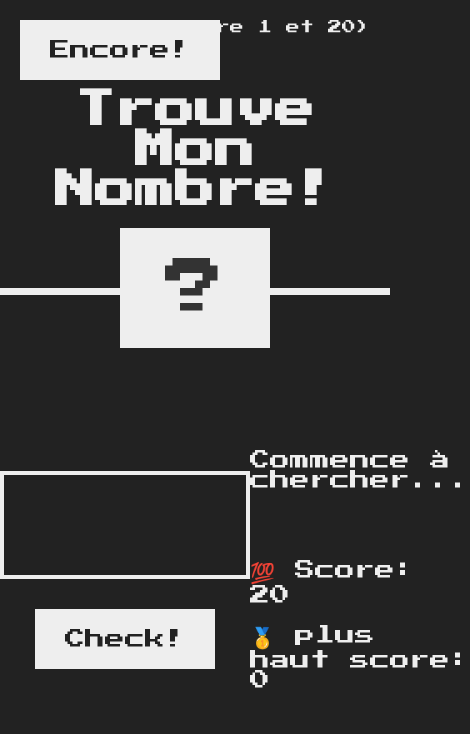
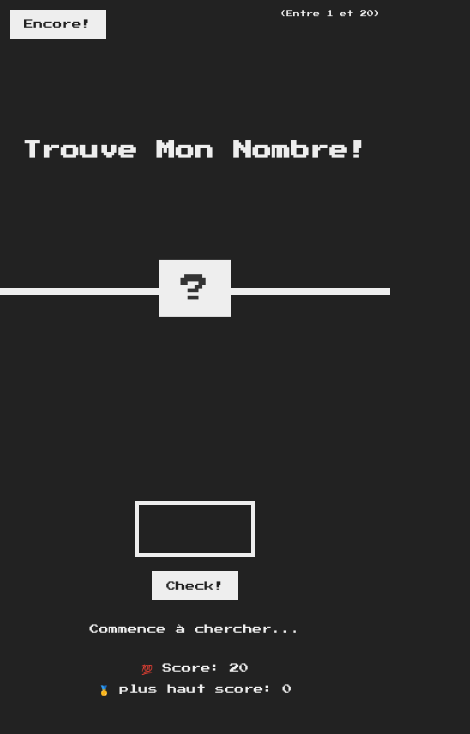
Before and after one commit to LucasMadranges/GuessMyNumber, a plain HTML site: page index.html in a window 390 px wide. Shown: the whole page, 470 px wide, since content can reach past the window. Drawn offline with Linux system fonts and the light colour scheme.

Commit message:
Responsive

```diff
--- a/index.html
+++ b/index.html
@@ -4,7 +4,9 @@
     <meta charset="UTF-8" />
     <meta name="viewport" content="width=device-width, initial-scale=1.0" />
     <meta http-equiv="X-UA-Compatible" content="ie=edge" />
-    <link rel="stylesheet" href="style.css" />
+    <link rel="stylesheet" href="style/style.css" />
+    <link rel="stylesheet" href="style/general.css" />
+    <link rel="stylesheet" href="style/mediaquery.css" />
     <title>Trouve Mon Nombre!</title>
   </head>
   <body>
--- /dev/null
+++ b/style/general.css
@@ -0,0 +1,18 @@
+@import url("https://fonts.googleapis.com/css?family=Press+Start+2P&display=swap");
+
+* {
+  margin: 0;
+  padding: 0;
+  box-sizing: border-box;
+}
+
+html {
+  font-size: 62.5%;
+}
+
+body {
+  font-family: "Press Start 2P", sans-serif;
+  color: #eee;
+  background-color: #222;
+  /* background-color: #60b347; */
+}
--- /dev/null
+++ b/style/mediaquery.css
@@ -0,0 +1,31 @@
+@media (max-width: 640px) {
+  main {
+    flex-direction: column;
+    justify-content: center;
+    text-align: center;
+  }
+
+  .btn {
+    margin-bottom: 5rem;
+  }
+
+  .message {
+    margin-bottom: 5rem;
+  }
+}
+
+@media (max-width: 900px) {
+  html {
+    font-size: 30%;
+  }
+
+  header {
+    margin-bottom: 6rem;
+  }
+}
+
+@media (min-width: 1400px) {
+  html {
+    font-size: 100%;
+  }
+}
--- /dev/null
+++ b/style/style.css
@@ -0,0 +1,103 @@
+/* LAYOUT */
+header {
+  position: relative;
+  height: 35vh;
+  border-bottom: 7px solid #eee;
+}
+
+main {
+  height: 65vh;
+  color: #eee;
+  display: flex;
+  align-items: center;
+  justify-content: space-around;
+}
+
+.left {
+  width: 100%;
+  display: flex;
+  flex-direction: column;
+  align-items: center;
+}
+
+.right {
+  width: 100%;
+  font-size: 2rem;
+}
+
+/* ELEMENTS STYLE */
+h1 {
+  font-size: 4rem;
+  text-align: center;
+  position: absolute;
+  width: 100%;
+  top: 52%;
+  left: 50%;
+  transform: translate(-50%, -50%);
+}
+
+.number {
+  background: #eee;
+  color: #333;
+  font-size: 6rem;
+  width: 15rem;
+  padding: 3rem 0rem;
+  text-align: center;
+  position: absolute;
+  bottom: 0;
+  left: 50%;
+  transform: translate(-50%, 50%);
+}
+
+input[type="number"]::-webkit-inner-spin-button {
+  display: none;
+}
+
+.between {
+  font-size: 1.4rem;
+  position: absolute;
+  top: 2rem;
+  right: 2rem;
+}
+
+.again {
+  position: absolute;
+  top: 2rem;
+  left: 2rem;
+}
+
+.guess {
+  background: none;
+  border: 4px solid #eee;
+  font-family: inherit;
+  color: inherit;
+  font-size: 5rem;
+  padding: 2.5rem;
+  width: 25rem;
+  text-align: center;
+  display: block;
+  margin-bottom: 3rem;
+}
+
+.btn {
+  border: none;
+  background-color: #eee;
+  color: #222;
+  font-size: 2rem;
+  font-family: inherit;
+  padding: 2rem 3rem;
+  cursor: pointer;
+}
+
+.btn:hover {
+  background-color: #ccc;
+}
+
+.message {
+  margin-bottom: 8rem;
+  height: 3rem;
+}
+
+.label-score {
+  margin-bottom: 2rem;
+}
```
